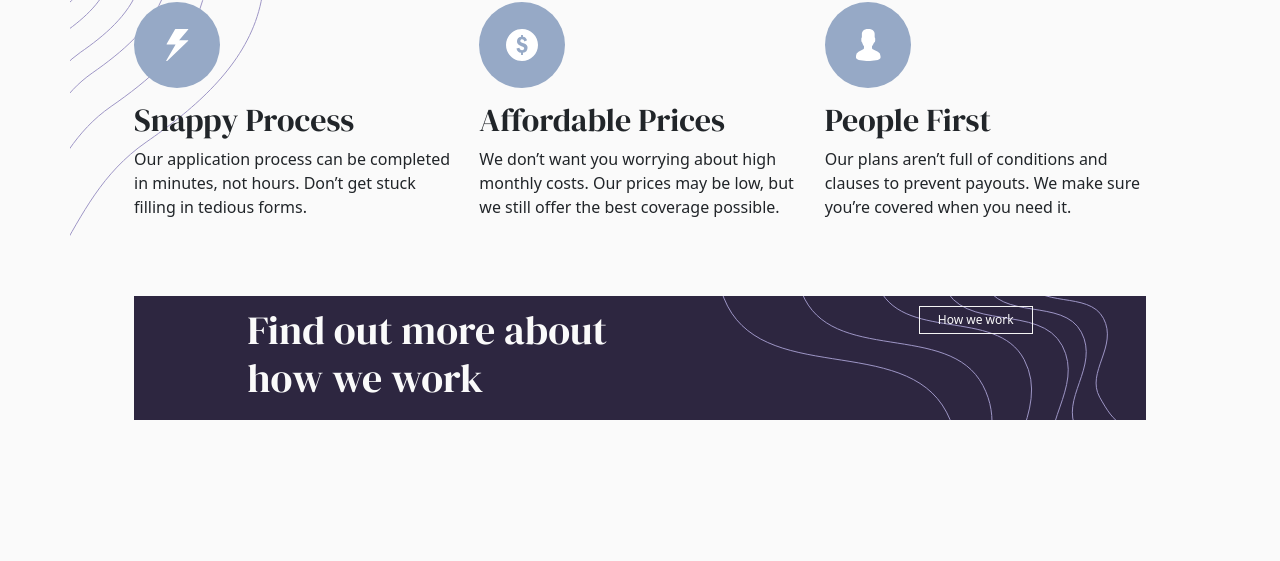
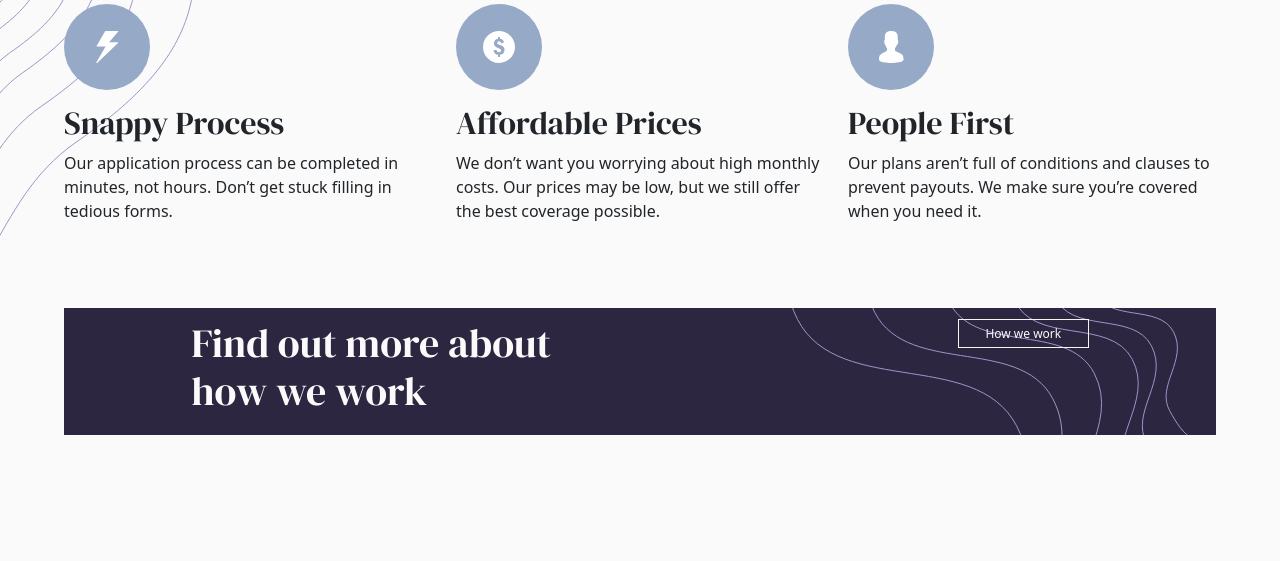
Before and after one commit to twaaxe/challenge, a plain HTML site: page index.html in a window 1280 px wide. Shown: the part 697-1258 px from the top of the page. Drawn offline with nearby package versions, Linux system fonts and the light colour scheme.

Commit message:
Add files via upload

```diff
--- a/index.html
+++ b/index.html
@@ -43,7 +43,7 @@
         </div>
     </section>
 
-    <section class="whiteBckGndn container section2">
+    <section class="whiteBckGndn container-fluid section2">
         <div class="row">
             <h1>We’re different</h1>
             <div class="col-sm">
```
